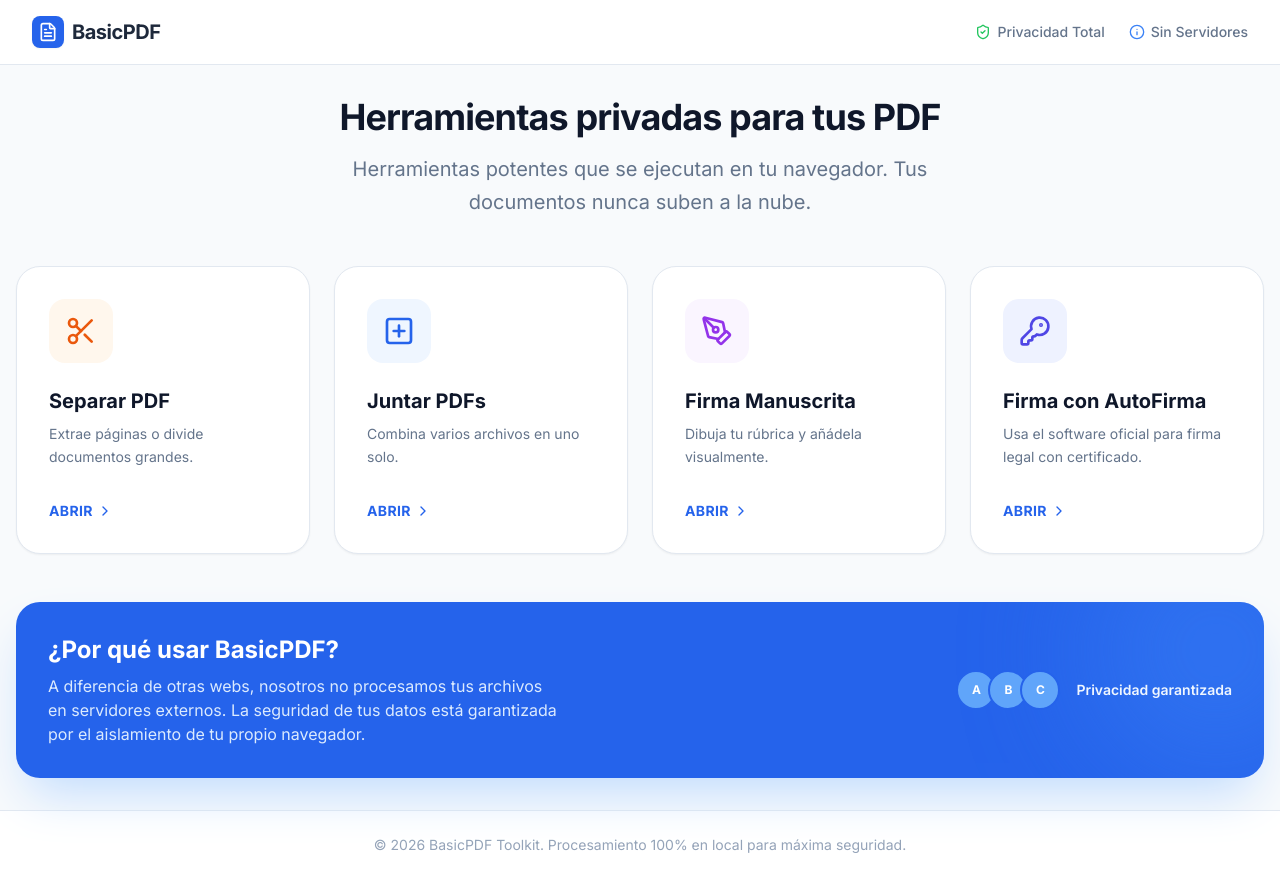
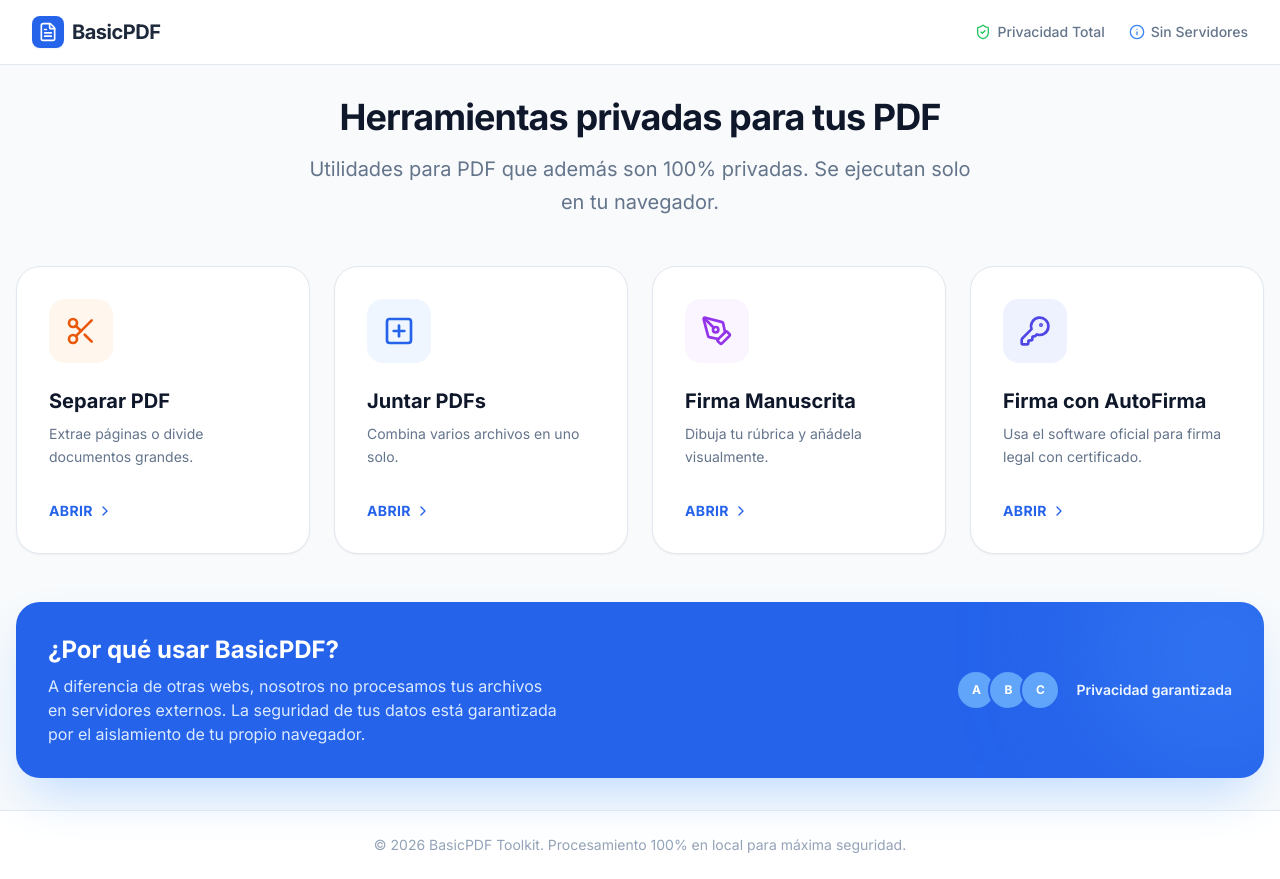
Before and after one commit to Dellos7/SimplePDF, a React (Vite) app: page / in a window 1280 px wide. Built offline with nearby package versions, Linux system fonts and the light colour scheme.

Commit message:
refactor: Remove redundant script injection workflow
The workflow to automatically inject the `index.tsx` script into `index.html` has been removed. This script was being duplicated in the HTML. Additionally, the descriptive text in `App.tsx` has been slightly rephrased for clarity.

```diff
--- a/App.tsx
+++ b/App.tsx
@@ -130,7 +130,7 @@ const Dashboard: React.FC<{ onSelectTool: (tool: Tool) => void }> = ({ onSelectT
           Herramientas privadas para tus PDF
         </h2>
         <p className="max-w-2xl mx-auto text-xl text-slate-500 leading-relaxed">
-          Herramientas potentes que se ejecutan en tu navegador. Tus documentos nunca suben a la nube.
+          Utilidades para PDF que además son 100% privadas. Se ejecutan solo en tu navegador.
         </p>
       </div>
 
--- a/index.html
+++ b/index.html
@@ -29,7 +29,5 @@
 </head>
 <body class="bg-slate-50 text-slate-900">
     <div id="root"></div>
-    <script type="module" src="index.tsx"></script>
-    <script type="module" src="index.tsx"></script>
 </body>
 </html>
```
